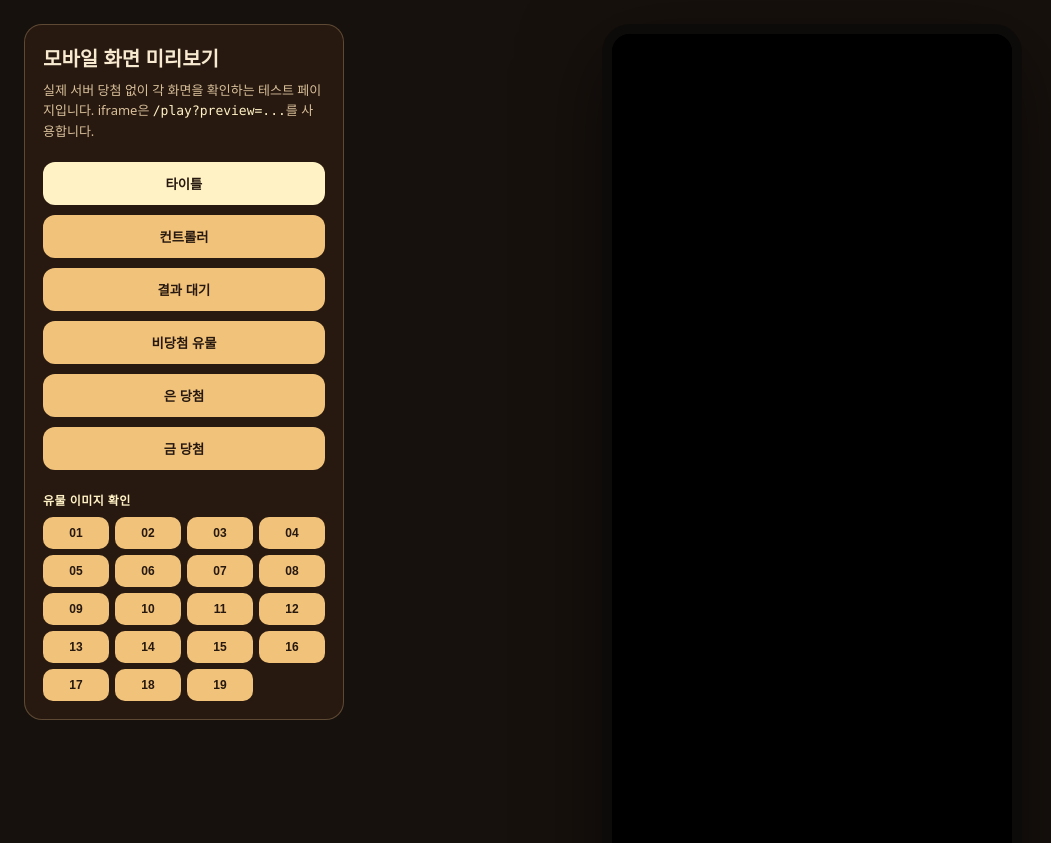
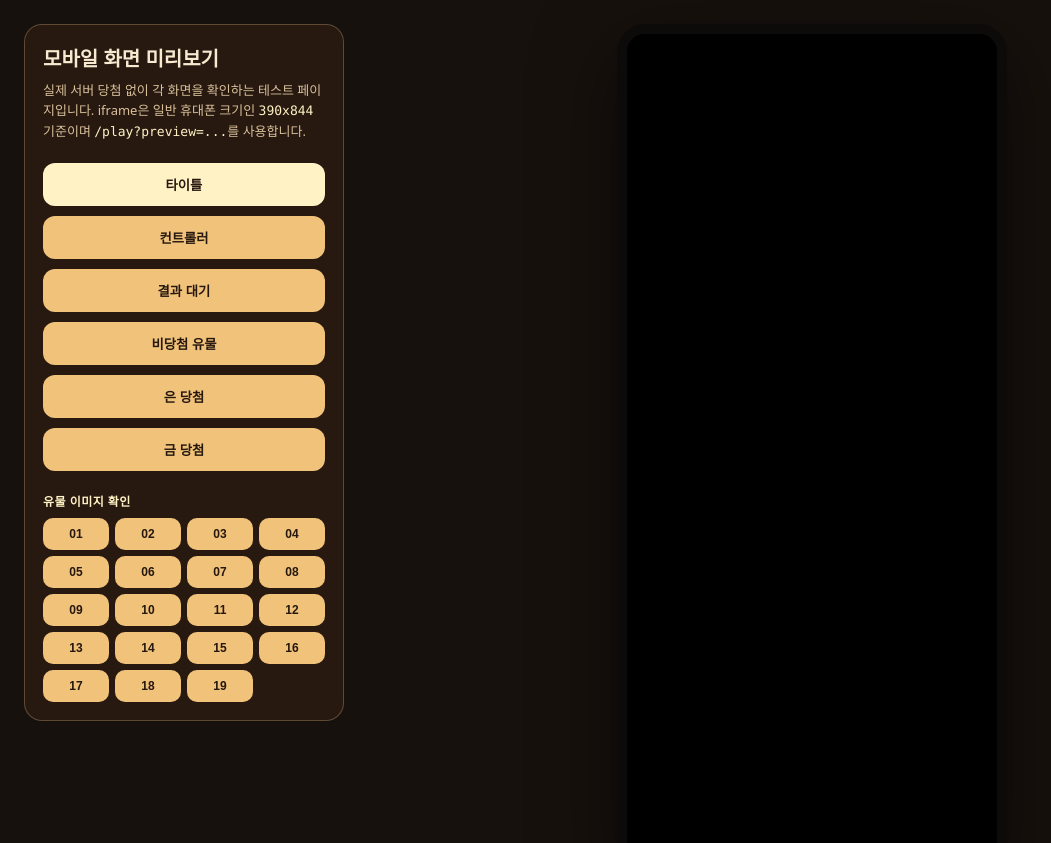
Before and after one commit to JadeCherryplum/gacha-relay-server, a website: page public/play-test.html in a window 1280 px wide. Shown: the top 843 px of the page, without its empty margins (0-1051 px from the left). Drawn offline with Linux system fonts and the light colour scheme.

```diff
--- a/public/play-test.html
+++ b/public/play-test.html
@@ -17,7 +17,7 @@
     .relic-grid{display:grid;grid-template-columns:repeat(4,1fr);gap:6px}
     .relic-grid button{margin:0;padding:9px 0;border-radius:10px;font-size:12px}
     .stage{display:flex;align-items:flex-start;justify-content:center;min-width:0}
-    .phone{width:min(420px,100%);aspect-ratio:970/2158;border:10px solid #0d0b09;border-radius:28px;overflow:hidden;background:#000;box-shadow:0 24px 80px rgba(0,0,0,.55)}
+    .phone{width:min(390px,100%);aspect-ratio:390/844;border:10px solid #0d0b09;border-radius:28px;overflow:hidden;background:#000;box-shadow:0 24px 80px rgba(0,0,0,.55)}
     iframe{display:block;width:100%;height:100%;border:0;background:#000}
     code{font-family:ui-monospace,Consolas,monospace;color:#fff2c5}
     @media (max-width:760px){body{grid-template-columns:1fr;padding:14px}aside{position:relative;top:0}.stage{align-items:center}.phone{width:min(390px,100%)}}
@@ -26,7 +26,7 @@
 <body>
   <aside>
     <h1>모바일 화면 미리보기</h1>
-    <p>실제 서버 당첨 없이 각 화면을 확인하는 테스트 페이지입니다. iframe은 <code>/play?preview=...</code>를 사용합니다.</p>
+    <p>실제 서버 당첨 없이 각 화면을 확인하는 테스트 페이지입니다. iframe은 일반 휴대폰 크기인 <code>390x844</code> 기준이며 <code>/play?preview=...</code>를 사용합니다.</p>
     <button data-preview="start" class="active">타이틀</button>
     <button data-preview="playing">컨트롤러</button>
     <button data-preview="resolving">결과 대기</button>
```
Also changed, not shown: public/play.html (+7 -4 lines).
